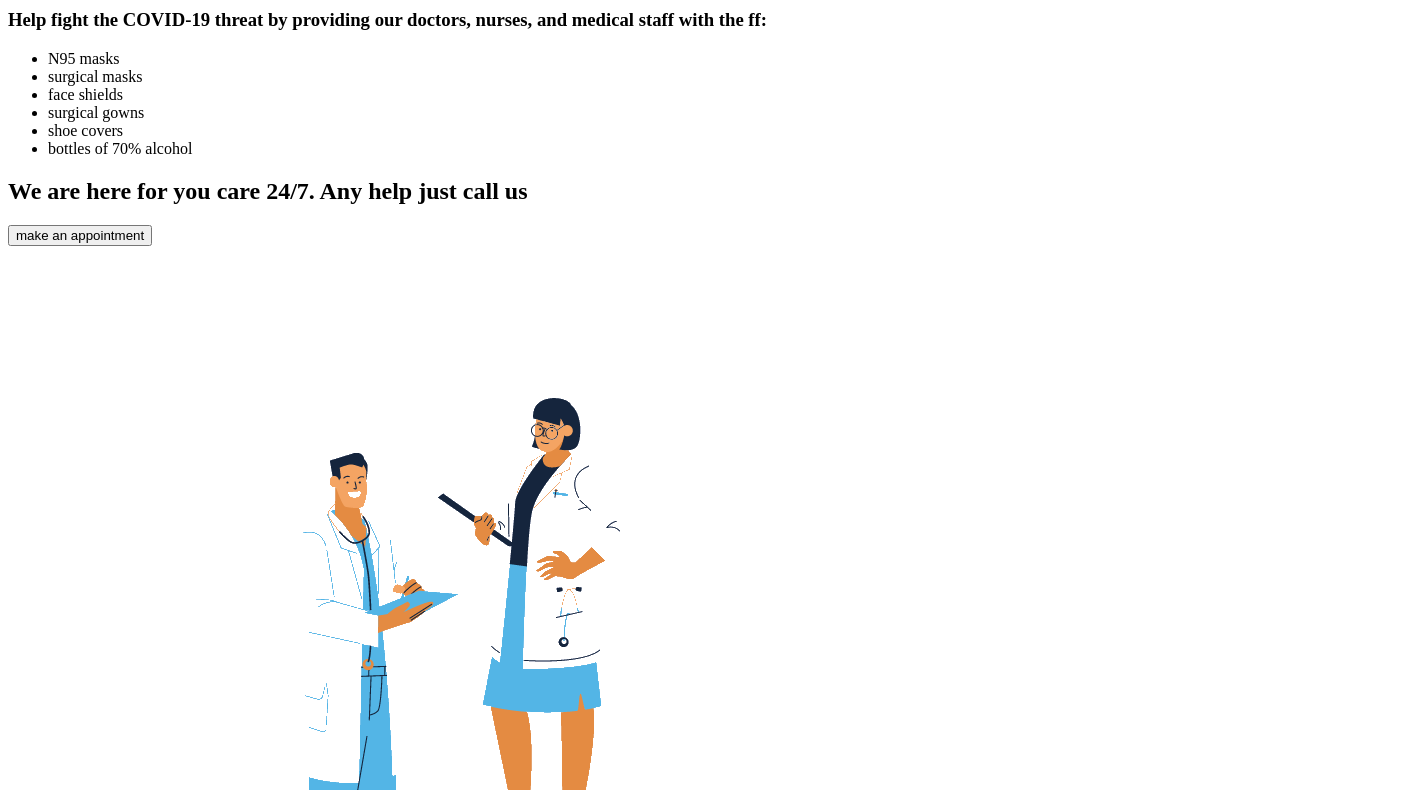
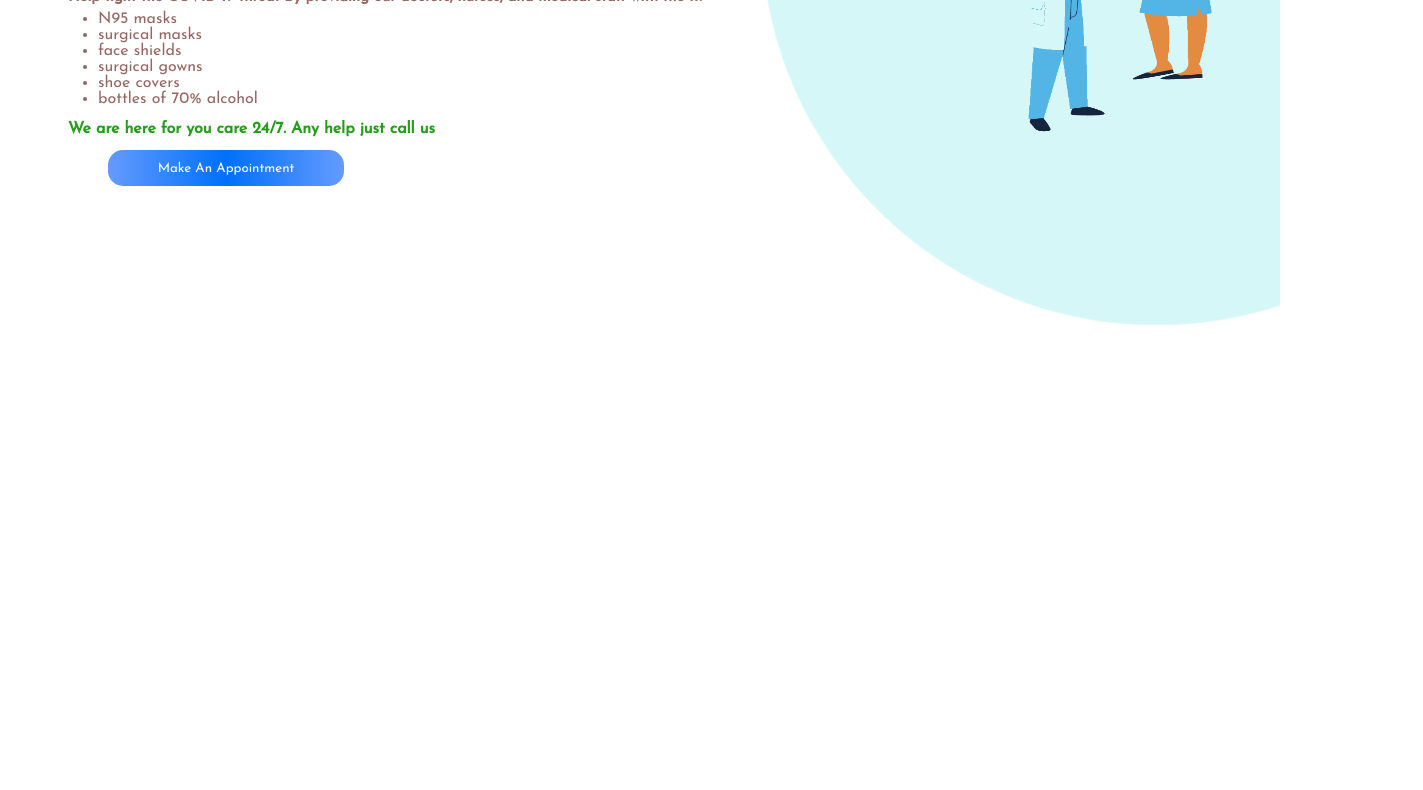
Before and after one commit to Nikhil9hac/covid19unresponsive.github.io, a plain HTML site: page index.html in a window 1280 px wide. Shown: the part 329-1119 px from the top of the page, 1423 px wide, since content can reach past the window. After the commit the page ends 800 px from the top, so only its background shows below. Drawn offline with Linux system fonts and the light colour scheme.

Commit message:
publishing my first website
wow i am happy

```diff
--- a/index.html
+++ b/index.html
@@ -3,7 +3,7 @@
 <head>
 	<meta charset="UTF-8">
 	<title>Document</title>
-	<link rel="stylesheet" type="text/css" href="medical.css">
+	<link rel="stylesheet" type="text/css" href="style.css">
 	 <link href="https://fonts.googleapis.com/css?family=Josefin+Sans&display=swap" rel="stylesheet">
 	</head>
 <body>
```
